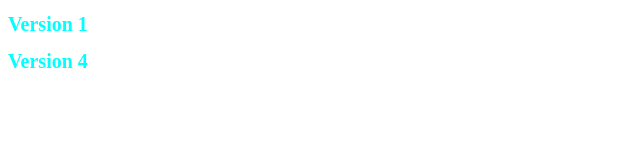
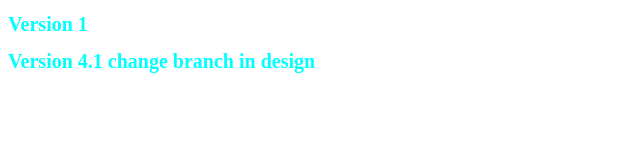
Before and after one commit to bonde2311/newRepo, a plain HTML site: page index.html in a window 1280 px wide. Shown: the whole page, without its empty margins (0-640 px from the left). Drawn offline with Linux system fonts and the light colour scheme.

Commit message:
version 4.1 design branch change

```diff
--- a/index.html
+++ b/index.html
@@ -8,7 +8,7 @@
 </head>
 <body>
     <h1>Version 1</h1>
-     <h1 id="h1">Version 4</h1>
+     <h1 id="h1">Version 4.1 change branch in design</h1>
 
 </body>
 </html>
```
